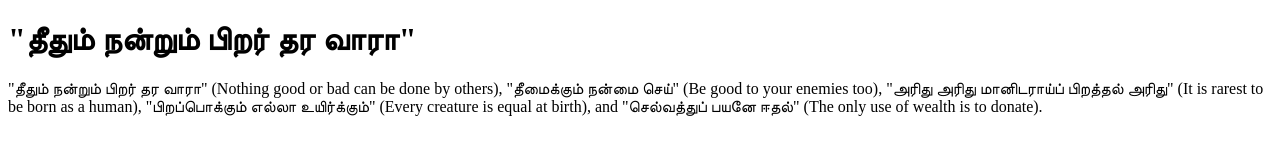
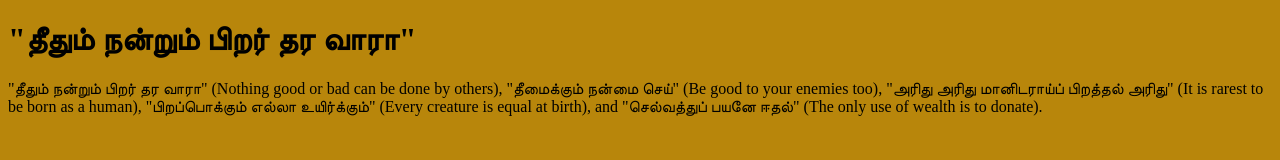
Before and after one commit to thiruvenkadam5/Vertix_bos, a plain HTML site: page index.html in a window 1280 px wide. Drawn offline with Linux system fonts and the light colour scheme.

Commit message:
new color

```diff
--- a/index.html
+++ b/index.html
@@ -1,7 +1,11 @@
 <!DOCTYPE html>
 <html>
     <head>
-        <link rel="stylesheet" href="style.css">
+        <style>
+            body{
+                background-color: darkgoldenrod;
+            }
+        </style>
     </head>
 <body>
 
```
Also changed, not shown: style.css (deleted).
